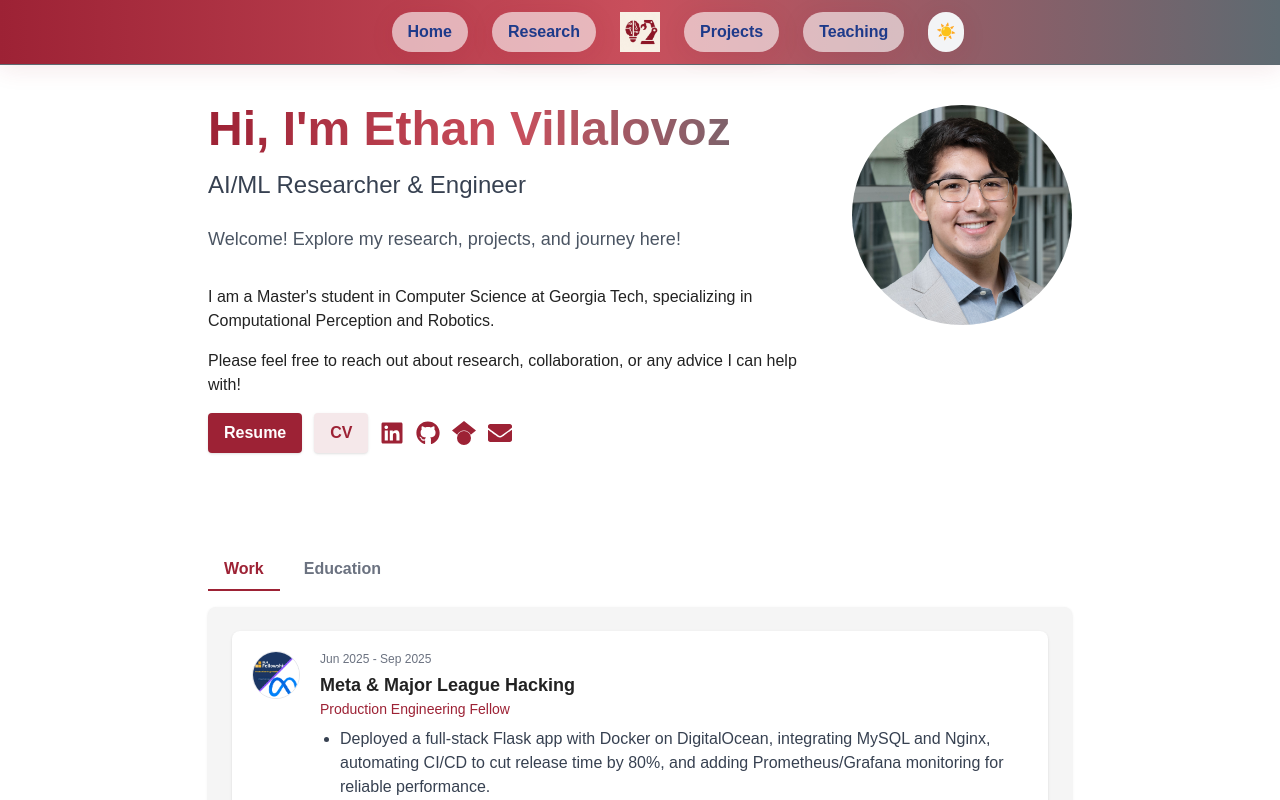
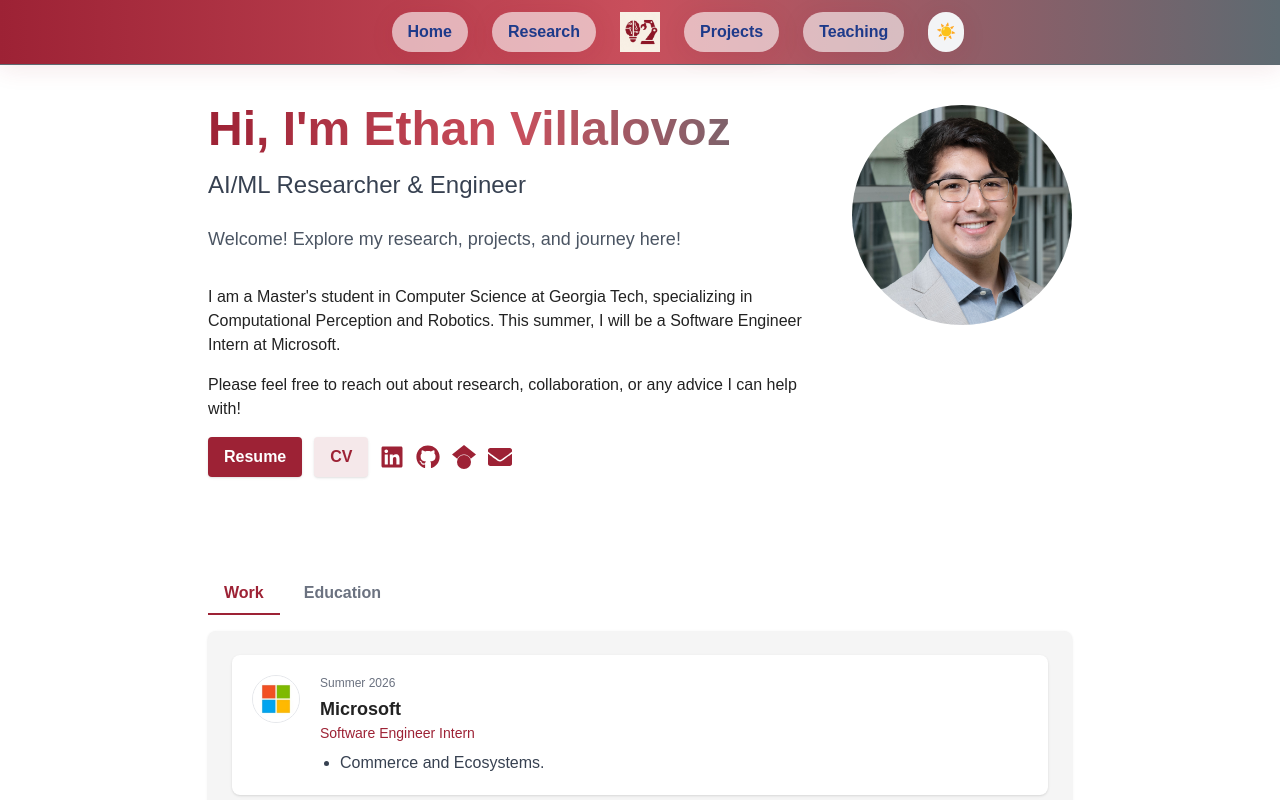
Before and after one commit to ethanvillalovoz/ethanvillalovoz.github.io, a Next.js app: page / in a window 1280 px wide. Shown: the top 800 px of the page. Built offline with nearby package versions, Linux system fonts and the light colour scheme.

Commit message:
Updated homepage

```diff
--- a/src/app/page.tsx
+++ b/src/app/page.tsx
@@ -10,6 +10,15 @@ import { SiGooglescholar } from "react-icons/si";
 
 // Example timeline data structure
 const workTimeline = [
+	{
+		date: "Summer 2026",
+		company: "Microsoft",
+		logo: "/images/timeline/microsoft_logo.jpeg", // Place your logo in /public/logos/
+		title: "Software Engineer Intern",
+		bullets: [
+			"Commerce and Ecosystems.",
+		],
+	},
 	{
 		date: "Jun 2025 - Sep 2025",
 		company: "Meta & Major League Hacking",
@@ -323,7 +332,7 @@ export default function Home() {
               systems to support internal analytics.
             </p> */}
 						<p className="mb-4">
-							I am a Master&apos;s student in Computer Science at Georgia Tech, specializing in Computational Perception and Robotics.
+							I am a Master&apos;s student in Computer Science at Georgia Tech, specializing in Computational Perception and Robotics. This summer, I will be a Software Engineer Intern at Microsoft.
 							{/* Previously, I completed my B.S. in Computer Science at Washington State University. */}
 						</p>
 						{/* <p className="mb-4">
```
Also changed, not shown: public/images/timeline/microsoft_logo.jpeg (added).
